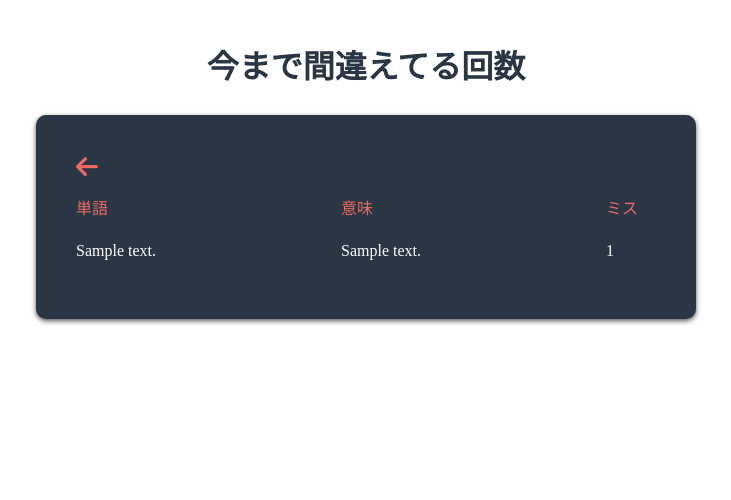
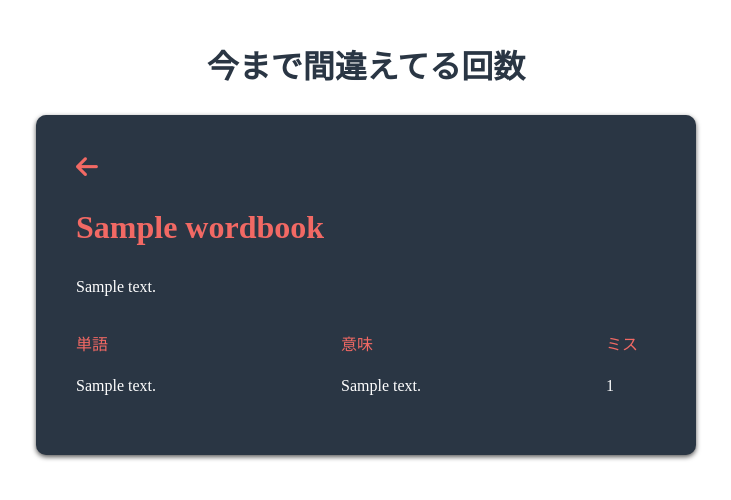
Before and after one commit to sskyh0208/env_flask, a Flask app: page /score/1 in a window 1280 px wide. Shown: the part 139-639 px from the top of the page, without its empty margins (274-1005 px from the left). Run offline with Flask 2, Linux system fonts and the light colour scheme; a user stored in the database is signed in; tables that the repository leaves empty hold one stand-in row (values such as "Sample post"); some libraries are stand-ins or nearby versions.

Commit message:
score.htmlに単語ブックの説明を追加。

```diff
--- a/web/flaskr/static/css/score.css
+++ b/web/flaskr/static/css/score.css
@@ -11,6 +11,18 @@
     width: 100%;
 }
 
+.score__title {
+    display: flex;
+    justify-content:flex-start;
+}
+
+.score__title h1 {
+    color: #f26964;
+}
+
+.score__title p {
+    color: #fff;
+}
 
 .score__table {
     background: #2a3644;
--- a/web/flaskr/templates/score.html
+++ b/web/flaskr/templates/score.html
@@ -11,6 +11,12 @@
     <div class="score__table">
         <div class="score__btn">
             <a id="back" class="back-btn" href="/books"><i class="fas fa-arrow-left"></i></a>
+        </div>
+        <div class="score__title">
+            <div>
+                <h1>{{ book.name }}</h1>
+                <p>{{ book.description }}</p>
+            </div>
         </div>
         <dl class="score__table__head">
             <dt>単語</dt>
--- a/web/flaskr/views.py
+++ b/web/flaskr/views.py
@@ -158,8 +158,9 @@ def score(book_id):
         .order_by(desc('typemiss_count'))
         .all()
     )
+    book = Book.get_by_id(book_id)
 
-    return render_template('score.html', scores=scores)
+    return render_template('score.html', scores=scores, book=book)
 
 @bp.route('/change_typing_mode/<int:book_id>/<int:mode_num>')
 @login_required
```
